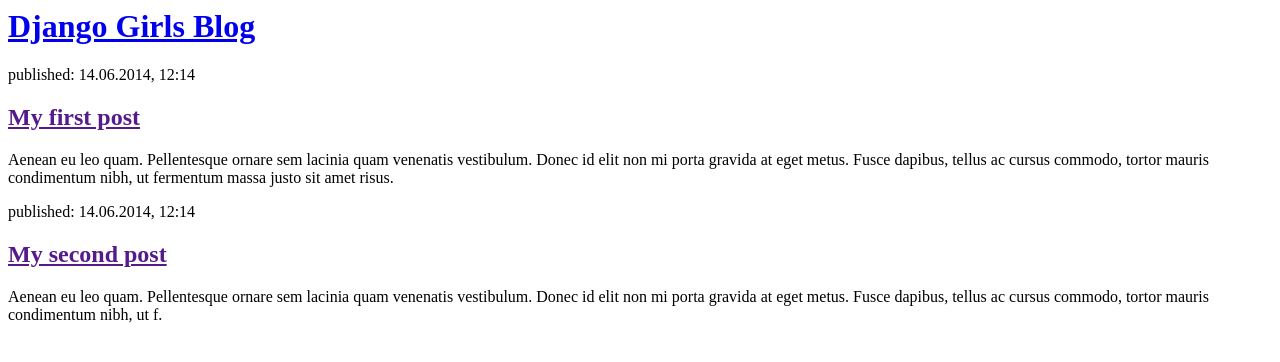
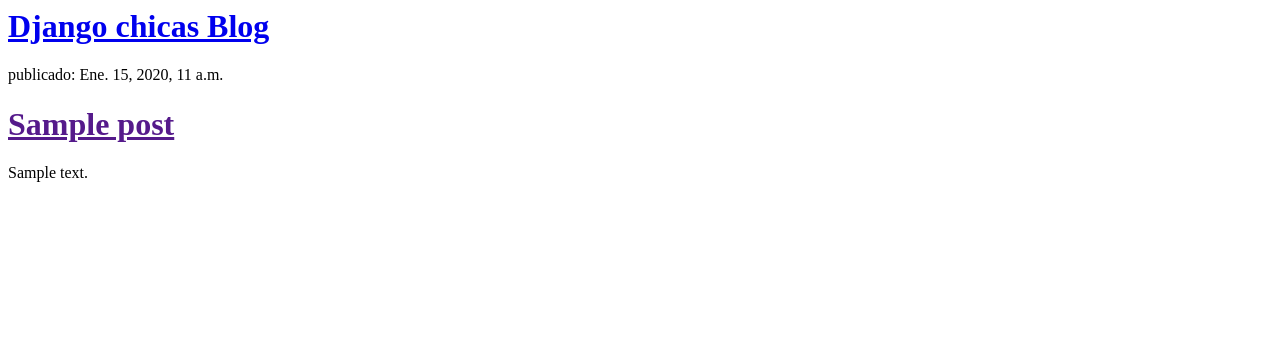
Before and after one commit to Lionfire97/my-first-blog, a Django app: template blog/templates/blog/post_list.html in a window 1280 px wide. Shown: the top 362 px of the page. Run offline with Django 3.2, Linux system fonts and the light colour scheme; the template is opened without the code that fills it: values that come from a table or form of the project are taken from there, others are empty; tables that the repository leaves empty hold one stand-in row (values such as "Sample post").

Commit message:
Templates modificados para mostrar post desde base de datos.

```diff
--- a/blog/templates/blog/post_list.html
+++ b/blog/templates/blog/post_list.html
@@ -3,20 +3,24 @@
         <title>Django Girls blog</title>
     </head>
     <body>
+
         <div>
-            <h1><a href="/">Django Girls Blog</a></h1>
+            <h1>
+            <a href="/"> Django chicas Blog </a>
+            </h1>
         </div>
 
+        {% for post in posts %}
+
         <div>
-            <p>published: 14.06.2014, 12:14</p>
-            <h2><a href="">My first post</a></h2>
-            <p>Aenean eu leo quam. Pellentesque ornare sem lacinia quam venenatis vestibulum. Donec id elit non mi porta gravida at eget metus. Fusce dapibus, tellus ac cursus commodo, tortor mauris condimentum nibh, ut fermentum massa justo sit amet risus.</p>
+            <p> publicado: {{ post.published_date }} </p>
+            <h1>
+                <a href= "" >{{ post.title }} </a>
+                    </h1>
+            <p>{{ post.text|linebreaksbr }} </p>
         </div>
 
-        <div>
-            <p>published: 14.06.2014, 12:14</p>
-            <h2><a href="">My second post</a></h2>
-            <p>Aenean eu leo quam. Pellentesque ornare sem lacinia quam venenatis vestibulum. Donec id elit non mi porta gravida at eget metus. Fusce dapibus, tellus ac cursus commodo, tortor mauris condimentum nibh, ut f.</p>
-        </div>
+        {% endfor %}
+
     </body>
 </html>
```
Also changed, not shown: blog/views.py (+6 -1 lines).
